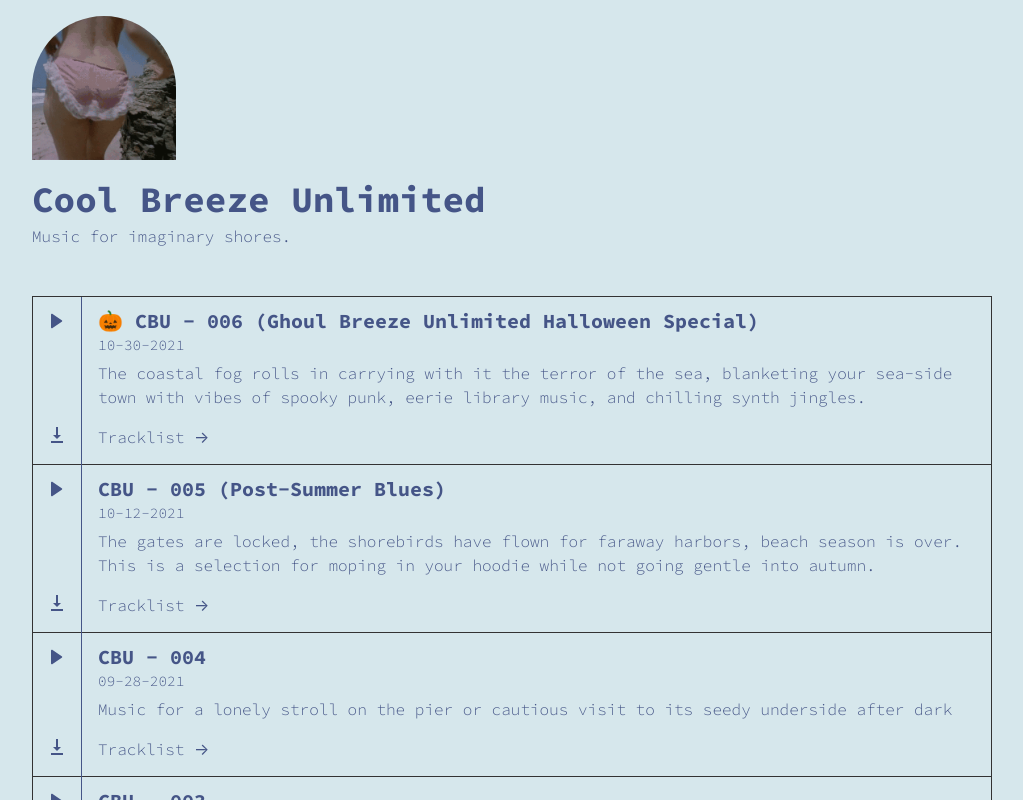
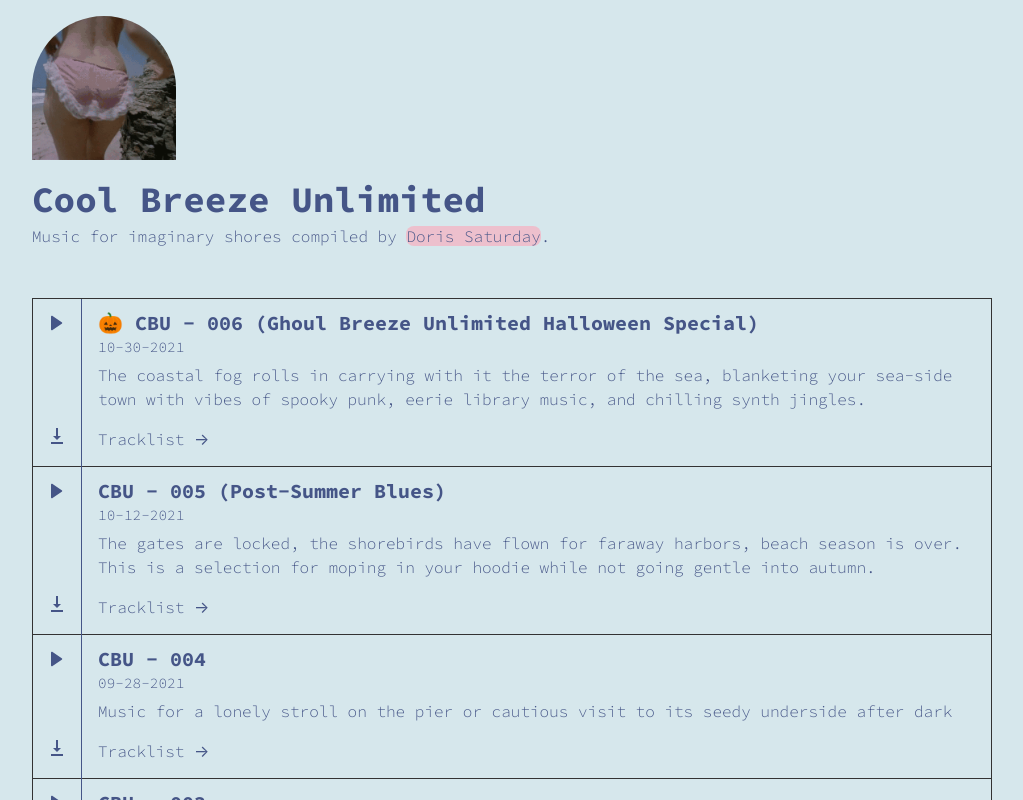
Before and after one commit to yungbeto/CBU, a Next.js app: page / in a window 1280 px wide. Shown: the whole page, without its empty margins (128-1151 px from the left). Built offline with nearby package versions, Linux system fonts and the light colour scheme.

Commit message:
Added Doris

```diff
--- a/components/Header/Header.js
+++ b/components/Header/Header.js
@@ -36,7 +36,7 @@ const name = 'Cool Breeze Unlimited'
 
                 <h1 className={styles.heading}>{name}</h1>
                 </Link>
-                <p className={styles.subheading}>Music for imaginary shores.</p>
+                <p className={styles.subheading}>Music for imaginary shores compiled by <a href="https://dorissaturday.bandcamp.com/" target="_blank">Doris Saturday</a>.</p>
     </header>
     )
 };
```
